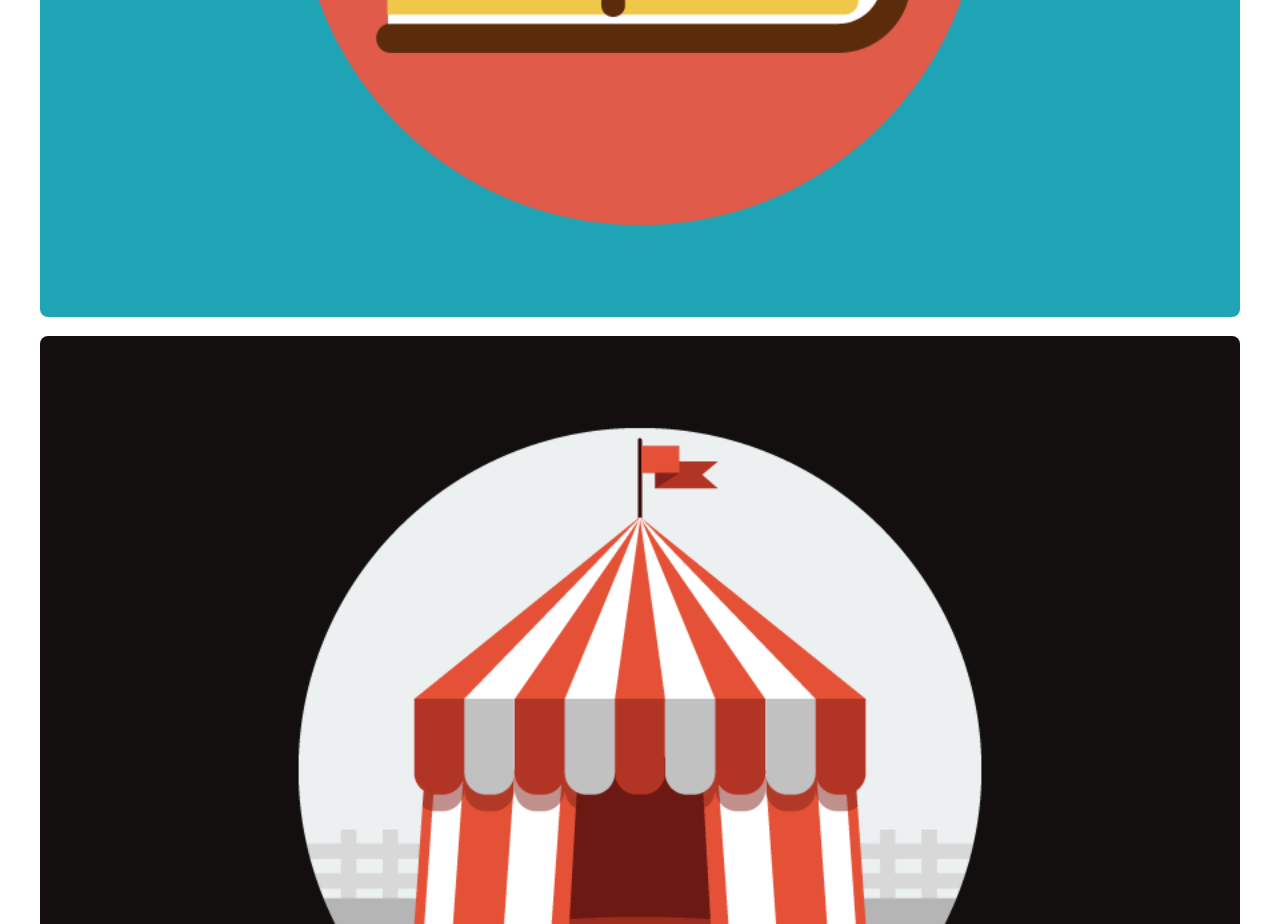
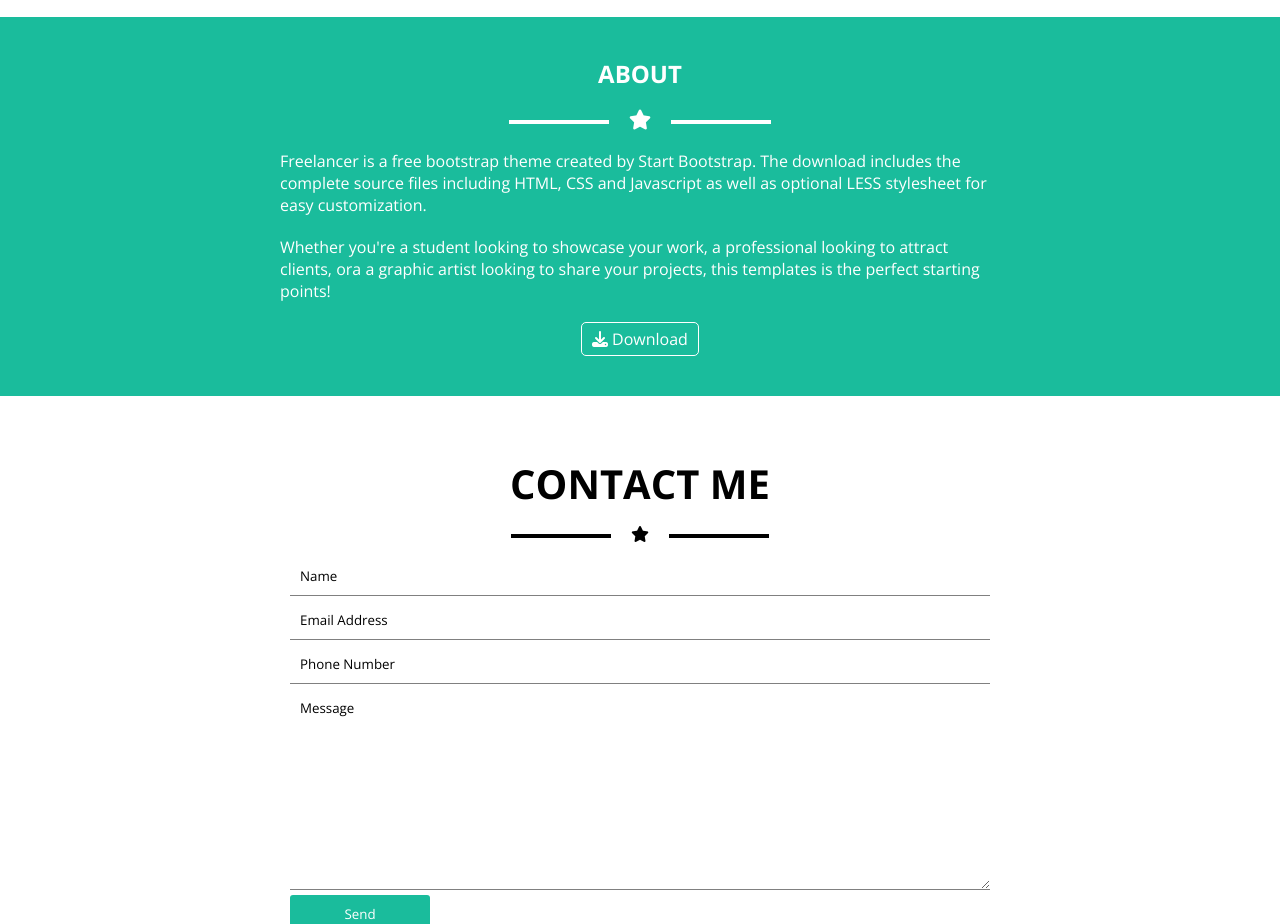
Before and after one commit to viloh11/Test, a plain HTML site: page index.html in a window 1280 px wide. Shown: the part 1876-2800 px from the top of the page. Drawn offline with nearby package versions, Linux system fonts and the light colour scheme.

Commit message:
ADD - contact

```diff
--- a/css/main.css
+++ b/css/main.css
@@ -11,13 +11,13 @@ ul, ol{
     list-style: none;
 }
 
-p, strong, span, h1,h2,h3, a, i, li{
+p, strong, span, h1,h2,h3, a, i, li, input, textarea{
     font-family: "Open Sans", sans-serif;
 }
 
 .container{
     margin: 0 auto;
-    max-width: 1200px;
+    max-width: 1000px;
     width: 100%;
 }
 
@@ -43,7 +43,7 @@ header{
 
 .navbar{
     justify-content: space-between;
-    padding: 20px 30px;
+    padding: 20px 10px;
 }
 
 .title{
@@ -55,6 +55,11 @@ header{
     align-items: center;
     display: flex;
 }
+
+.star{
+    position: relative;
+}
+
 
 .bars{
     border: 1px solid;
@@ -77,6 +82,63 @@ header{
     font-weight: bold;
 }
 
+.star::before{
+    display: table;
+    content: "";
+    position: absolute;
+    background-color: white;
+    height: 3px;
+    width: 48px;
+    top: 50%;
+    right: -55px;
+}
+
+.star::after{
+    display: table;
+    content: "";
+    position: absolute;
+    background-color: white;
+    height: 3px;
+    width: 48px;
+    top: 50%;
+    left: -55px;
+}
+
+.portfolio-container{
+    flex-direction: column;
+    align-items: center;
+
+}
+
+.black-star{
+    position: relative;
+    padding: 15px 0px;
+}
+
+.black-star::before{
+    display: table;
+    content: "";
+    position: absolute;
+    background-color: black;
+    height: 3px;
+    width: 48px;
+    top: 50%;
+    right: -55px;
+}
+
+.black-star::after{
+    display: table;
+    content: "";
+    position: absolute;
+    background-color: black;
+    height: 3px;
+    width: 48px;
+    top: 50%;
+    left: -55px;
+}
+
+
+
 /* HERO SECTION */
 
 main{
@@ -87,6 +149,7 @@ main{
 main img{
     width: 40%;
 }
+
 
 .hero-container{
     justify-content: center;
@@ -138,6 +201,7 @@ section{
 .sec-title{
     justify-content: center;
     padding: 10px 0px;
+    font-size: medium;
     font-weight: bold;
     gap: 10px;
 }
@@ -145,14 +209,10 @@ section{
 .row{
     display: flex;
     flex-wrap: wrap;
-    gap: 15px;
+    row-gap: 15px;
 }
 
-.col{
-    display: flex;
-    width: 100%;
-    gap: 100px;
-}
+
 .card{
     width: 100%;
 }
@@ -162,26 +222,164 @@ section{
     border-radius: 8px;
 }
 
-.parag{
-    width: 50%;
+.about-text{
+    width: 75%;
+    text-transform: none;
 }
 
-.download{
+.btn{
     text-decoration: none;
     color: white;
     gap: 4px;
     border: 1px solid;
     padding: 5px 10px;
     border-radius: 5px;
+    text-transform: capitalize;
+}
+
+/* CONTACT */
+.input{
+    width: 70%;
+
+    flex-direction: column;
+    gap: 5px;
+}
+
+.input input, textarea{
+    padding: 10px;
+    border: none;
+    border-bottom: 1px solid;
+    border-color: gray;
+}
+
+::placeholder{
+    color: black;
+}
+
+.sub{
+    background-color:#1ABC9C ;
+    border: none !important;
+    border-radius: 3px;
+    display: flex;
+    width: 20%;
+    color: white;
+}
+
+.contact-container{
+    flex-direction: column;
+    align-items: center;
 }
 
 
+
+
+
 /* MEDIA */
-@media (min-width: 575.98px) {
-
-}
 
 @media (min-width: 768px) {
+    /* NAVBAR */
+    .bars{
+        display: none;
+    }
+
+    .menu{
+        display: flex;
+    }
+
+    .navbar{
+        padding: 20px 60px;
+    }
+
+    /* HERO */
+
+    .hero-title{
+        font-size: 3rem;
+    }
+
+    main img{
+        width: 60%;
+    }
+
+    .star{
+        font-size: 20px;
+    }
+
+    .star::before{
+        display: table;
+        content: "";
+        position: absolute;
+        background-color: white;
+        height: 4px;
+        width: 100px;
+        top: 50%;
+        right: -120px;
+    }
+
+    .star::after{
+        display: table;
+        content: "";
+        position: absolute;
+        background-color: white;
+        height: 4px;
+        width: 100px;
+        top: 50%;
+        left: -120px;
+    }
+
+    .skills{
+        font-size: 20px;
+    }
+
+    /* PORTFOLIO */
+
+    section{
+        padding:20px 60px;
+    }
+
+    .sec-title{
+        padding: 40px 0px 0px;
+        font-size: 40px;
+        font-weight: bold;
+        gap: 10px;
+    }
+
+    .black-star::before{
+        display: table;
+        content: "";
+        position: absolute;
+        background-color: black;
+        height: 4px;
+        width: 100px;
+        top: 50%;
+        right: -120px;
+    }
+
+    .black-star::after{
+        display: table;
+        content: "";
+        position: absolute;
+        background-color: black;
+        height: 4px;
+        width: 100px;
+        top: 50%;
+        left: -120px;
+    }
+
+    .row{
+        display: flex;
+       justify-content: space-between;
+    }
+
+    .col{
+        width:calc( (100% / 12) * 6 - 10px);
+    }
+
+
+    .card img{
+        width: 100%;
+        border-radius: 8px;
+    }
+
 
 }
 
--- a/index.html
+++ b/index.html
@@ -25,6 +25,7 @@
             <div class="flex hero">
                 <img src="./img/avatar.svg" alt="Avatar">
                 <h2 class="hero-title">start bootstrap</h2>
+                <div class="icon-wrapper star"><i class="fa-solid fa-star"></i></div>
                 <ul class="skills flex">
                     <li>graphic artist</li>
                     <li>web designer</li>
@@ -34,8 +35,9 @@
         </div>
 
         <section>
-            <p class="flex sec-title">portfolio</p>
-            <div class="container">
+            <div class=" flex container portfolio-container">
+            <h2 class="flex sec-title">portfolio</h2>
+            <div class="icon-wrapper black-star"><i class="fa-solid fa-star"></i></div>
                 <div class="row">
                     <div class="col">
                         <div class="card">
@@ -80,11 +82,27 @@
 
         <div class="container hero-container flex">
             <div class="flex hero">
-                <h2 class="hero-title">about</h2>
-                <p class="parag">Lorem ipsum dolor sit, amet consectetur adipisicing elit. Hic officiis incidunt, aliquid nam ex vero cumque, sapiente odio saepe dignissimos ad, eveniet tenetur! Nemo sit facere in magni rem eveniet?</p>
-                <a href="#" class="flex download"><i class="fa-solid fa-download icon-wrapper"></i>download</a>
+                <h2 class="about-title">about</h2>
+                <div class="icon-wrapper star"><i class="fa-solid fa-star"></i></div>
+                <p class="about-text">Freelancer is a free bootstrap theme created by Start Bootstrap. The download includes the complete source files including HTML, CSS and Javascript as well as optional LESS stylesheet for easy customization.</p>
+                <p class="about-text">Whether you're a student looking to showcase your work, a professional looking to attract clients, ora a graphic artist looking to share your projects, this templates is the perfect starting points!</p>
+                <a href="#" class="flex btn"><i class="fa-solid fa-download icon-wrapper"></i>download</a>
             </div>
         </div>
+
+        <section>
+            <div class="container flex contact-container">
+                <h2 class="sec-title flex">contact me</h2>
+            <div class="icon-wrapper black-star"><i class="fa-solid fa-star"></i></div>
+                <form action="" class="flex input">
+                    <input type="text" placeholder="Name">
+                    <input type="email"  placeholder="Email Address">
+                    <input type="number"  placeholder="Phone Number">
+                    <textarea name="Message" id="" cols="30" rows="10" placeholder="Message"></textarea>
+                    <input type="submit" name="" id="" value="Send" class="sub">
+                </form>
+            </div>
+        </section>
     </main>
 </body>
 </html>
```
